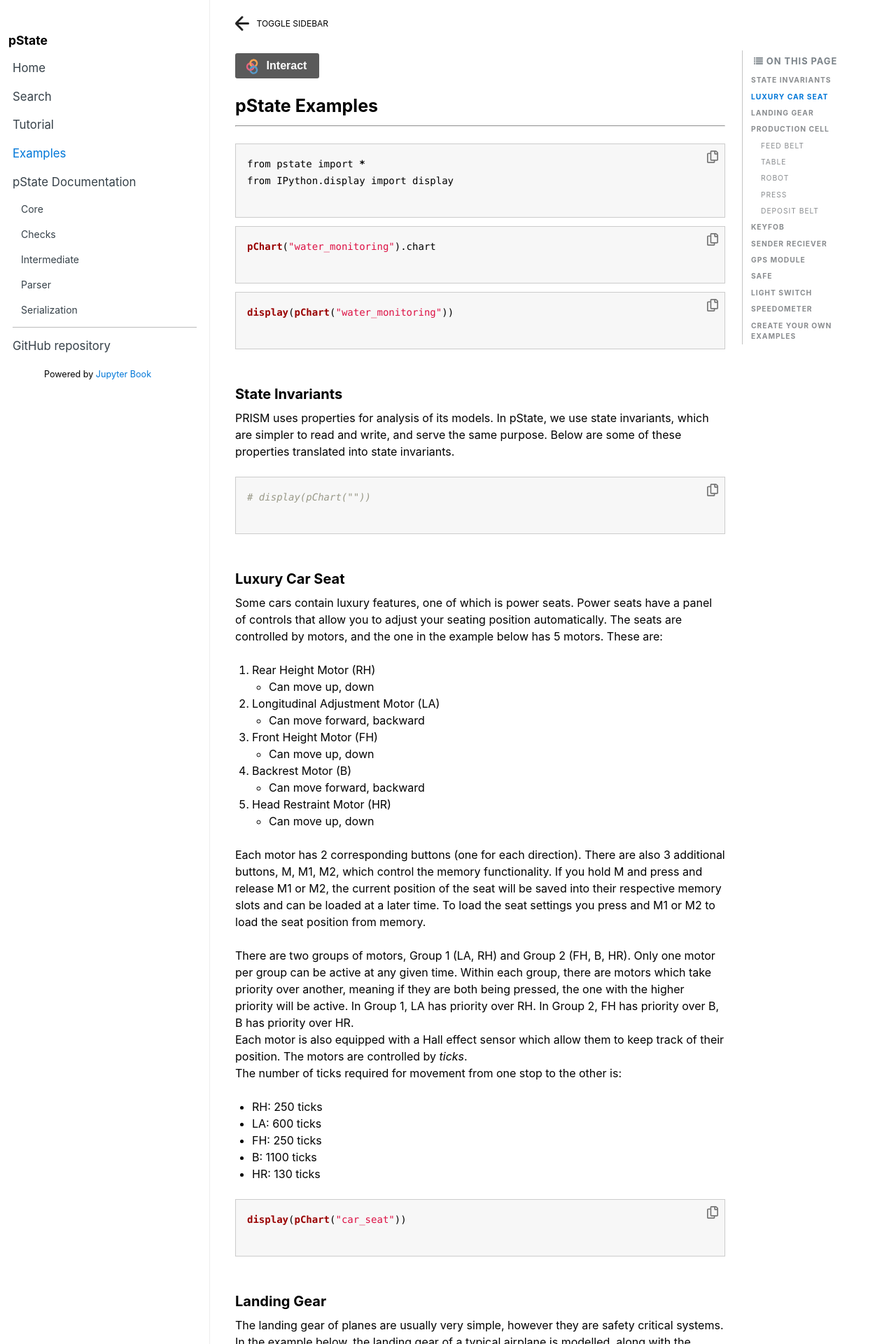
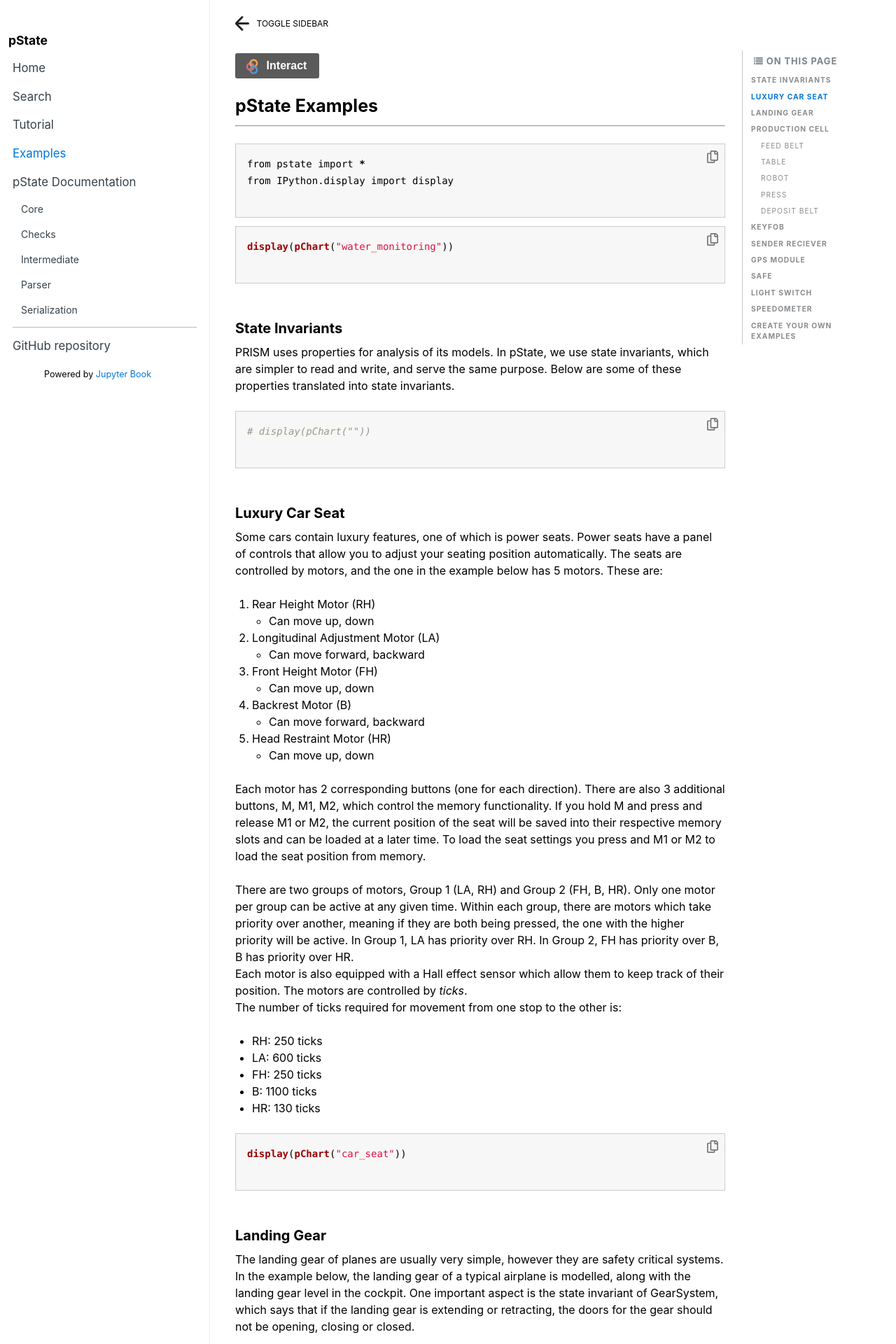
Before and after one commit to pstate/pstate.github.io, a Jekyll site: the page built from _build/examples/examples.md, in a window 1280 px wide. Shown: the top 1920 px of the page at 70% size. Built offline with Jekyll 4.4.1, drawn with Linux system fonts in a browser that asks for light colours; comment, search, counter and statistics services are not loaded.

Commit message:
Remove debug cell

````diff
--- a/_build/examples/examples.md
+++ b/_build/examples/examples.md
@@ -23,18 +23,6 @@ comment: "***PROGRAMMATICALLY GENERATED, DO NOT EDIT. SEE ORIGINAL FILES IN /con
 ```python
 from pstate import *
 from IPython.display import display
-
-```
-</div>
-
-</div>
-
-
-
-<div markdown="1" class="cell code_cell">
-<div class="input_area" markdown="1">
-```python
-pChart("water_monitoring").chart
 
 ```
 </div>
````
Also changed, not shown: 1 other file.
